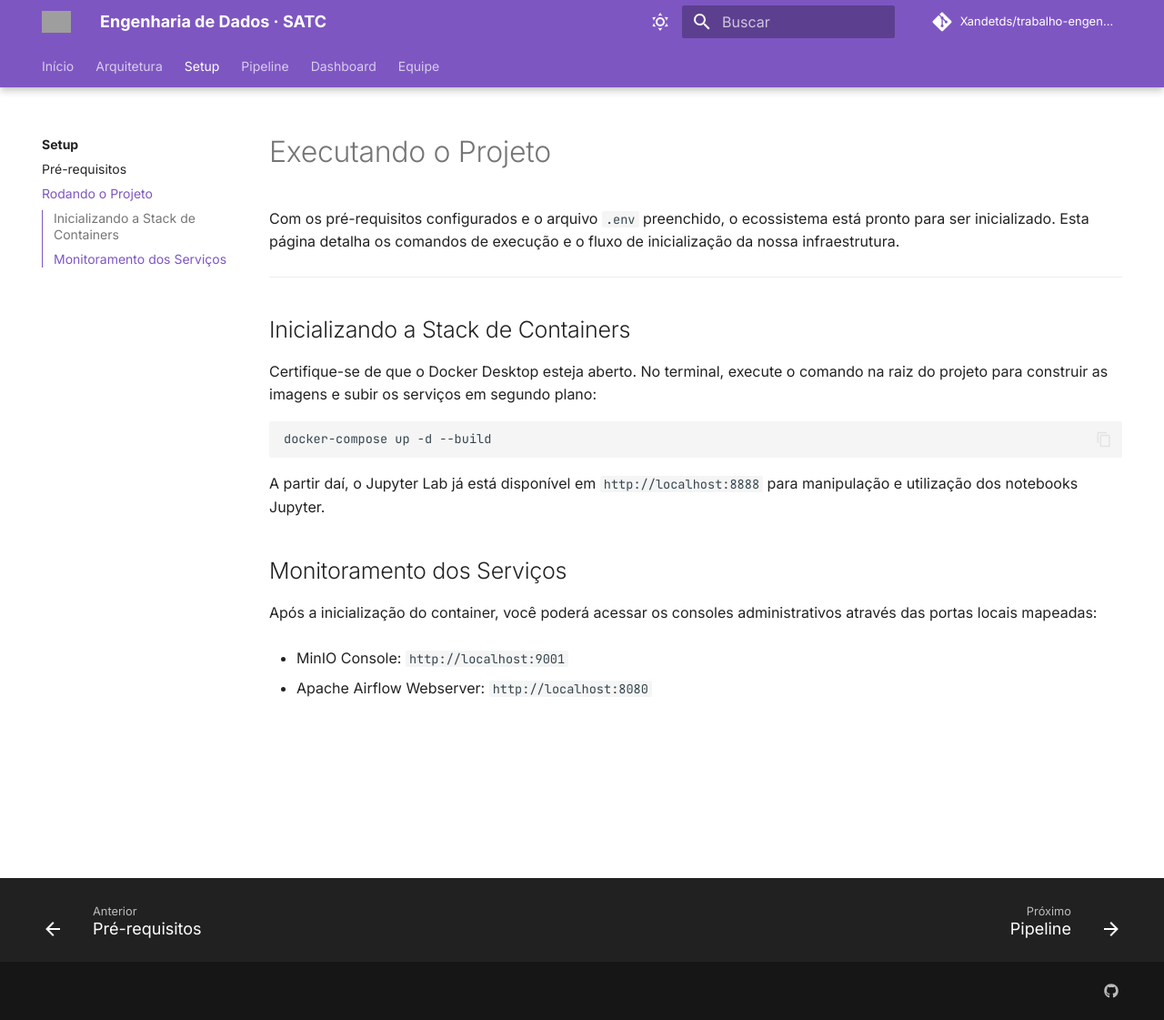
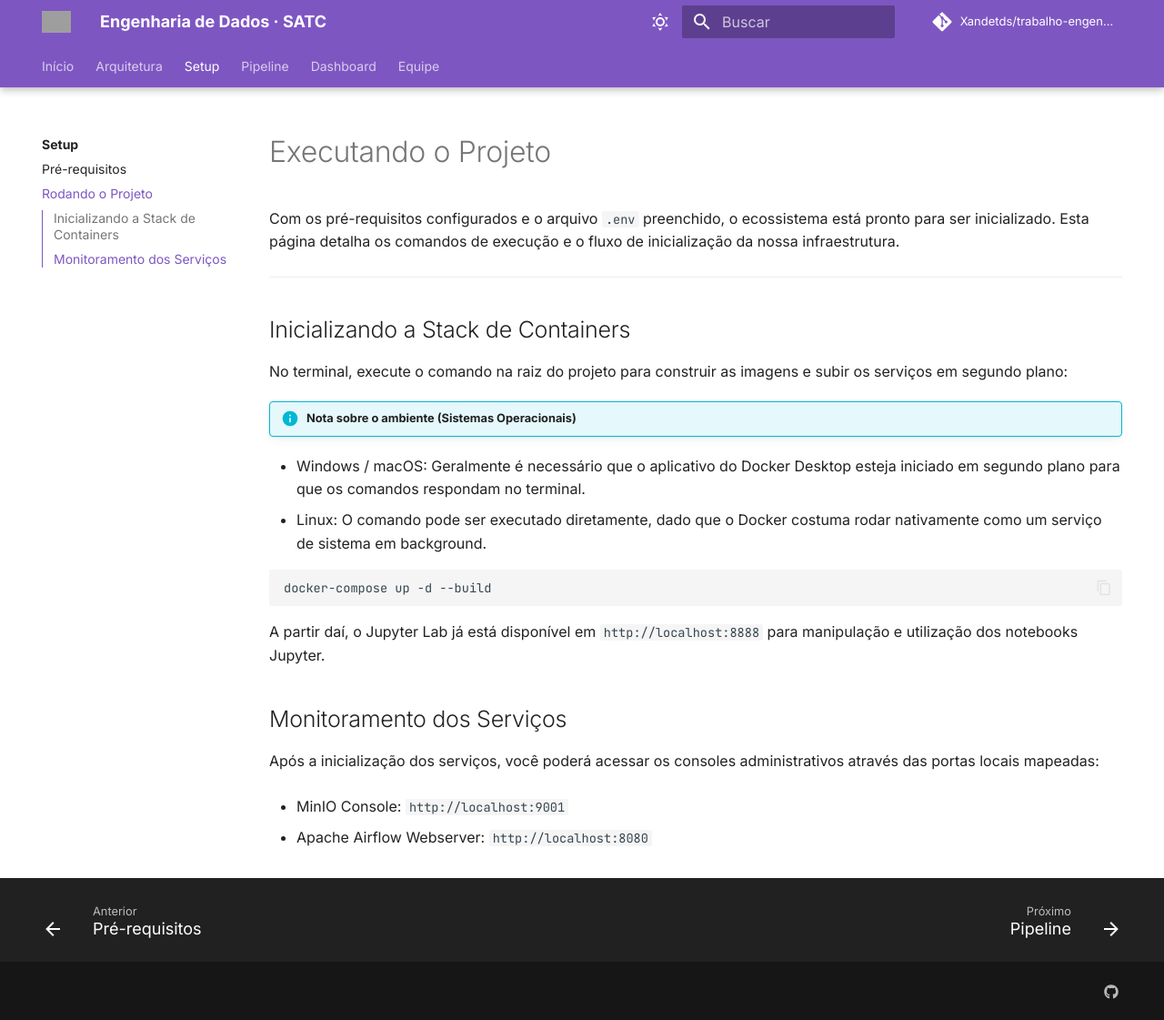
Before and after one commit to Xandetds/trabalho-engenharia-de-dados, an MkDocs documentation site: the page built from docs/setup/running.md, in a window 1280 px wide and 1121 px high. Shown: the whole window at 91% size. Built offline with MkDocs 1.6.1 and Material for MkDocs 9.7.7, drawn with Linux system fonts in a browser that asks for light colours; comment, search, counter and statistics services are not loaded; grey boxes are pictures that could not be loaded.

Commit message:
docs: adicionado a informação restante no setup|running.md

````diff
--- a/docs/setup/running.md
+++ b/docs/setup/running.md
@@ -7,14 +7,19 @@ Com os pré-requisitos configurados e o arquivo `.env` preenchido, o ecossistema
 
 ## Inicializando a Stack de Containers
 
-Certifique-se de que o Docker Desktop esteja aberto. No terminal, execute o comando na raiz do projeto para construir as imagens e subir os serviços em segundo plano:
+No terminal, execute o comando na raiz do projeto para construir as imagens e subir os serviços em segundo plano:
+
+!!! info "Nota sobre o ambiente (Sistemas Operacionais)"
+* Windows / macOS: Geralmente é necessário que o aplicativo do Docker Desktop esteja iniciado em segundo plano para que os comandos respondam no terminal.
+* Linux: O comando pode ser executado diretamente, dado que o Docker costuma rodar nativamente como um serviço de sistema em background.
+
 ```bash
 docker-compose up -d --build
 ```
 A partir daí, o Jupyter Lab já está disponível em ```http://localhost:8888``` para manipulação e utilização dos notebooks Jupyter.
 
 ## Monitoramento dos Serviços
-Após a inicialização do container, você poderá acessar os consoles administrativos através das portas locais mapeadas:
+Após a inicialização dos serviços, você poderá acessar os consoles administrativos através das portas locais mapeadas:
 
 - MinIO Console: ```http://localhost:9001```
 
````
